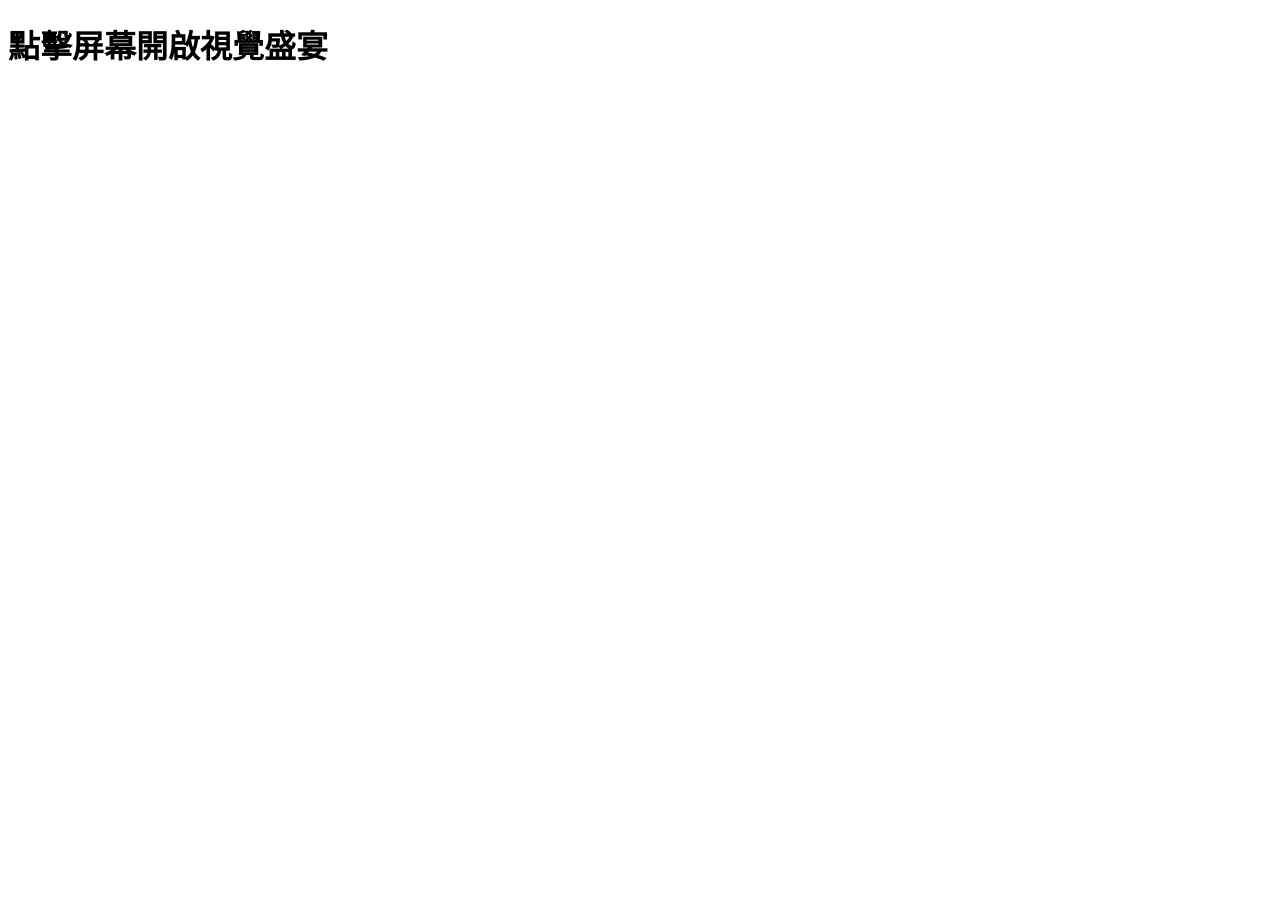
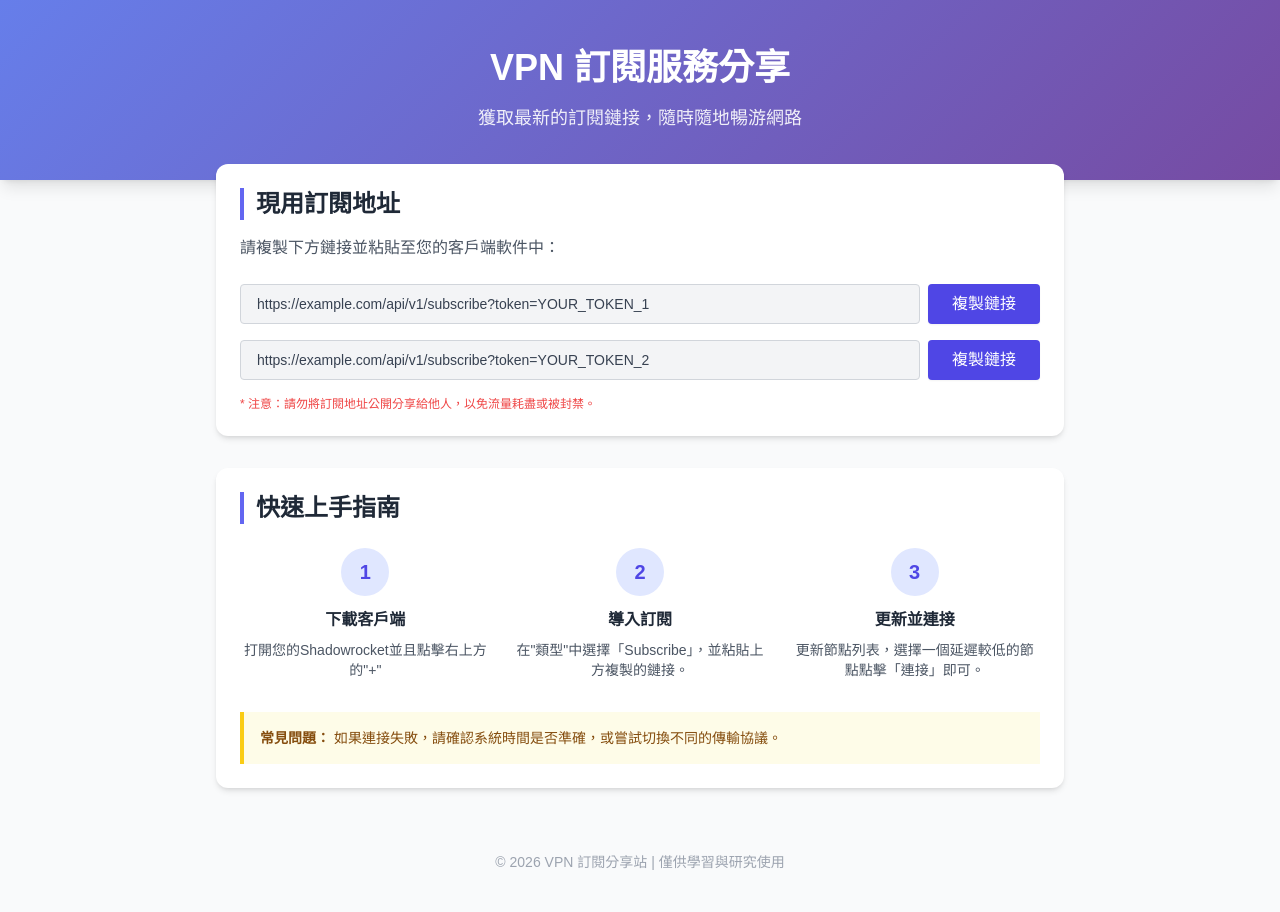
Before and after one commit to zhangzhanhang855/surprise, a plain HTML site: page index.html in a window 1280 px wide. Before the commit the page ends 800 px from the top, so only its background shows below. Drawn offline with nearby package versions, Linux system fonts and the light colour scheme.

Commit message:
Revamp index.html for VPN subscription sharing
Updated HTML structure and styles for VPN subscription site.

```diff
--- a/index.html
+++ b/index.html
@@ -1,14 +1,98 @@
 <!DOCTYPE html>
-<html>
-<body onclick="startFeast()">
-    <h1>點擊屏幕開啟視覺盛宴</h1>
+<html lang="zh-Hant">
+<head>
+    <meta charset="UTF-8">
+    <meta name="viewport" content="width=device-width, initial-scale=1.0">
+    <title>VPN 訂閱地址分享站</title>
+    <script src="https://cdn.tailwindcss.com"></script>
+    <style>
+        body { font-family: 'PingFang TC', 'Microsoft JhengHei', sans-serif; }
+        .gradient-bg { background: linear-gradient(135deg, #667eea 0%, #764ba2 100%); }
+    </style>
+</head>
+<body class="bg-gray-50 text-gray-800">
+
+    <header class="gradient-bg text-white py-12 px-4 text-center shadow-lg">
+        <h1 class="text-4xl font-bold mb-4">VPN 訂閱服務分享</h1>
+        <p class="text-lg opacity-90">獲取最新的訂閱鏈接，隨時隨地暢游網路</p>
+    </header>
+
+    <main class="max-w-4xl mx-auto p-6 -mt-10">
+
+        <section class="bg-white rounded-xl shadow-md p-6 mb-8">
+            <h2 class="text-2xl font-semibold mb-4 border-l-4 border-indigo-500 pl-3">現用訂閱地址</h2>
+            <p class="text-gray-600 mb-6">請複製下方鏈接並粘貼至您的客戶端軟件中：</p>
+
+            <div class="space-y-4">
+                <div class="flex flex-col sm:flex-row gap-2">
+                    <input type="text" readonly value="https://example.com/api/v1/subscribe?token=YOUR_TOKEN_1"
+                           class="flex-1 bg-gray-100 border border-gray-300 rounded px-4 py-2 text-sm text-gray-700 focus:outline-none">
+                    <button onclick="copyToClipboard(this)" class="bg-indigo-600 hover:bg-indigo-700 text-white px-6 py-2 rounded transition shadow-sm">
+                        複製鏈接
+                    </button>
+                </div>
+
+                <div class="flex flex-col sm:flex-row gap-2">
+                    <input type="text" readonly value="https://example.com/api/v1/subscribe?token=YOUR_TOKEN_2"
+                           class="flex-1 bg-gray-100 border border-gray-300 rounded px-4 py-2 text-sm text-gray-700 focus:outline-none">
+                    <button onclick="copyToClipboard(this)" class="bg-indigo-600 hover:bg-indigo-700 text-white px-6 py-2 rounded transition shadow-sm">
+                        複製鏈接
+                    </button>
+                </div>
+            </div>
+            <p class="mt-4 text-xs text-red-500">* 注意：請勿將訂閱地址公開分享給他人，以免流量耗盡或被封禁。</p>
+        </section>
+
+        <section class="bg-white rounded-xl shadow-md p-6">
+            <h2 class="text-2xl font-semibold mb-6 border-l-4 border-indigo-500 pl-3">快速上手指南</h2>
+
+            <div class="grid md:grid-cols-3 gap-6">
+                <div class="text-center">
+                    <div class="w-12 h-12 bg-indigo-100 text-indigo-600 rounded-full flex items-center justify-center mx-auto mb-3 font-bold text-xl">1</div>
+                    <h3 class="font-bold mb-2">下載客戶端</h3>
+                    <p class="text-sm text-gray-600">打開您的Shadowrocket並且點擊右上方的"+"</p>
+                </div>
+                <div class="text-center">
+                    <div class="w-12 h-12 bg-indigo-100 text-indigo-600 rounded-full flex items-center justify-center mx-auto mb-3 font-bold text-xl">2</div>
+                    <h3 class="font-bold mb-2">導入訂閱</h3>
+                    <p class="text-sm text-gray-600">在"類型"中選擇「Subscribe」，並粘貼上方複製的鏈接。</p>
+                </div>
+                <div class="text-center">
+                    <div class="w-12 h-12 bg-indigo-100 text-indigo-600 rounded-full flex items-center justify-center mx-auto mb-3 font-bold text-xl">3</div>
+                    <h3 class="font-bold mb-2">更新並連接</h3>
+                    <p class="text-sm text-gray-600">更新節點列表，選擇一個延遲較低的節點點擊「連接」即可。</p>
+                </div>
+            </div>
+
+            <div class="mt-8 p-4 bg-yellow-50 border-l-4 border-yellow-400">
+                <p class="text-sm text-yellow-800">
+                    <strong>常見問題：</strong> 如果連接失敗，請確認系統時間是否準確，或嘗試切換不同的傳輸協議。
+                </p>
+            </div>
+        </section>
+
+    </main>
+
+    <footer class="text-center py-10 text-gray-400 text-sm">
+        &copy; 2026 VPN 訂閱分享站 | 僅供學習與研究使用
+    </footer>
+
     <script>
-        function startFeast() {
-            // 彈出 20 次報錯
-            for (let i = 0; i < 20000000; i++) {
-                alert("⚠ 系統錯誤 " + i + ": 檢測到非法操作！");
-            }
-            alert("盛宴結束。");
+        function copyToClipboard(button) {
+            const input = button.previousElementSibling;
+            input.select();
+            input.setSelectionRange(0, 99999); // 手機端兼容
+            document.execCommand("copy");
+
+            // 按鈕反饋效果
+            const originalText = button.innerText;
+            button.innerText = "已複製！";
+            button.classList.replace('bg-indigo-600', 'bg-green-600');
+
+            setTimeout(() => {
+                button.innerText = originalText;
+                button.classList.replace('bg-green-600', 'bg-indigo-600');
+            }, 2000);
         }
     </script>
 </body>
```
